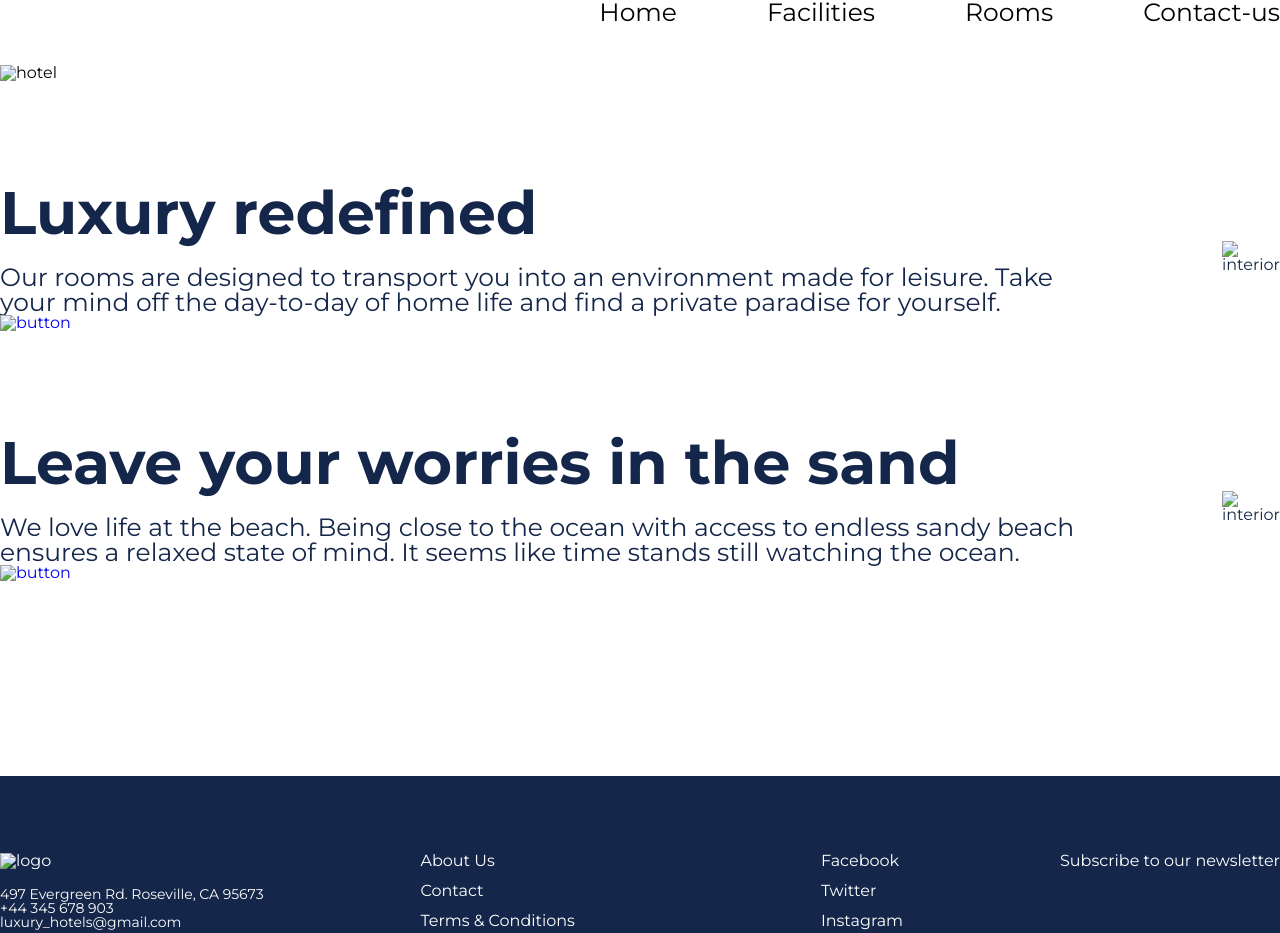
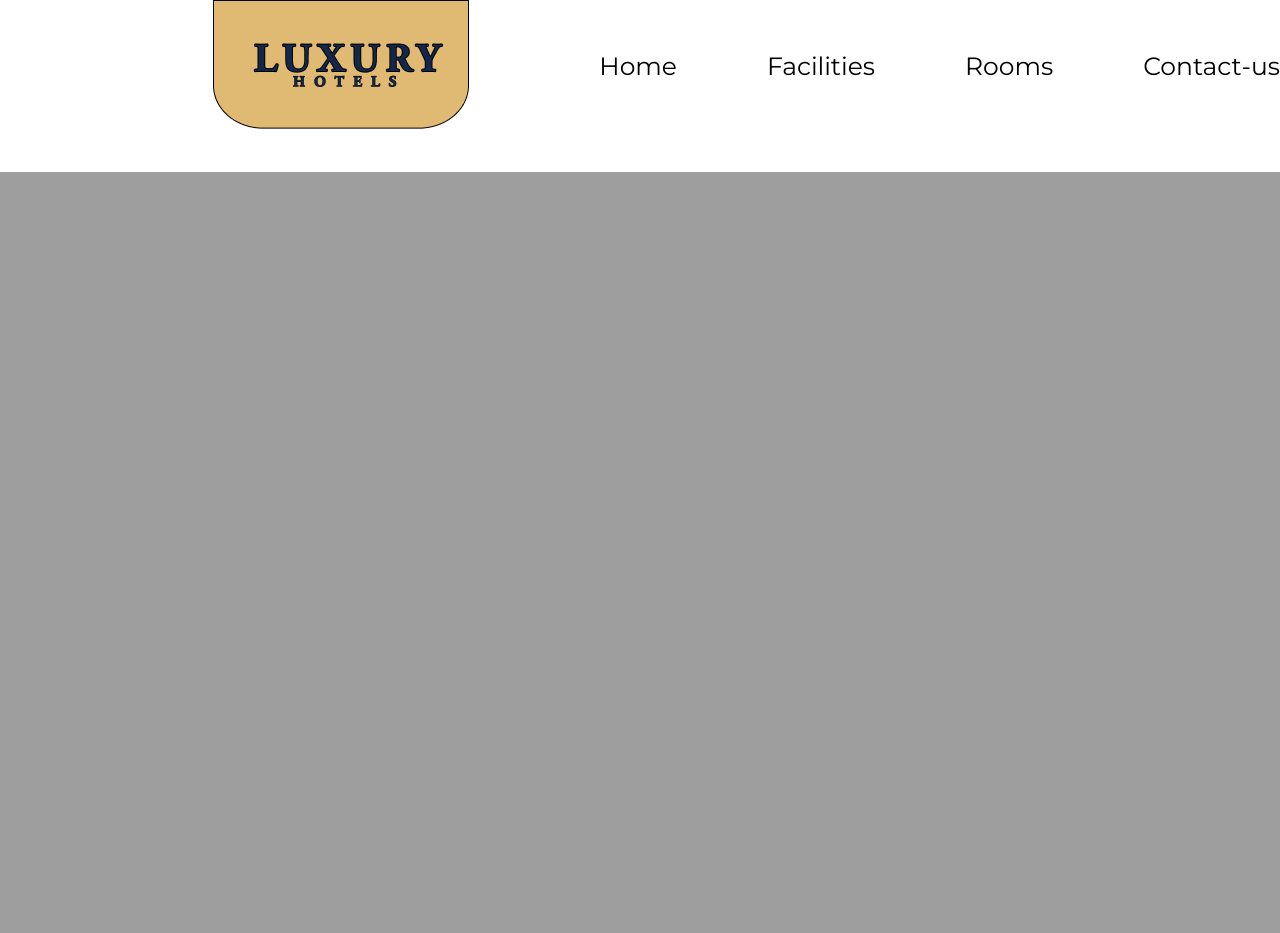
Before and after one commit to nkshey/btu-fe-classwork-1, a plain HTML site: page index.html in a window 1280 px wide. Shown: the top 933 px of the page. Drawn offline with Linux system fonts and the light colour scheme; the site is published under a folder, as on GitHub Pages, so addresses that start at the root find nothing.

Commit message:
fixed image paths

```diff
--- a/index.html
+++ b/index.html
@@ -11,7 +11,7 @@
   <body>
     <header>
       <a href="#">
-        <img src="/images/logo.png" alt="" />
+        <img src="images/logo.png" alt="" />
       </a>
 
       <nav class="navigation">
@@ -26,7 +26,7 @@
 
     <main>
       <section>
-        <img class="main-image" src="/images/main-image.png" alt="hotel" />
+        <img class="main-image" src="images/main-image.png" alt="hotel" />
       </section>
 
       <section class="hotel-section">
@@ -40,13 +40,13 @@
                 find a private paradise for yourself.
               </p>
               <a href="#">
-                <img src="/images/button-image.png" alt="button" />
+                <img src="images/button-image.png" alt="button" />
               </a>
             </div>
 
             <img
               class="interior-image"
-              src="/images/interior-image.png"
+              src="images/interior-image.png"
               alt="interior"
             />
           </div>
@@ -62,13 +62,13 @@
                 like time stands still watching the ocean.
               </p>
               <a href="#">
-                <img src="/images/button-image.png" alt="button" />
+                <img src="images/button-image.png" alt="button" />
               </a>
             </div>
 
             <img
               class="interior-image"
-              src="/images/interior-image2.png"
+              src="images/interior-image2.png"
               alt="interior"
             />
           </div>
@@ -79,7 +79,7 @@
     <footer>
       <div class="footer-container">
         <div class="footer-logo-contact-wrapper">
-          <img src="/images/logo-footer.png" alt="logo" />
+          <img src="images/logo-footer.png" alt="logo" />
 
           <div class="contact-wrapper">
             <p>497 Evergreen Rd. Roseville, CA 95673</p>
```
